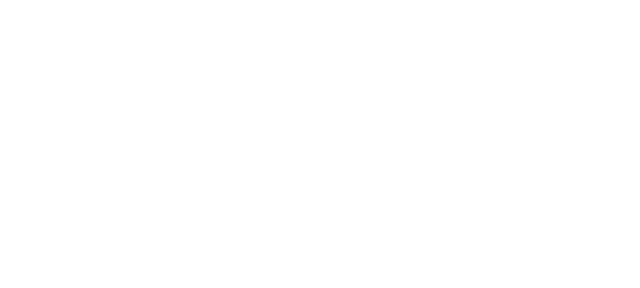
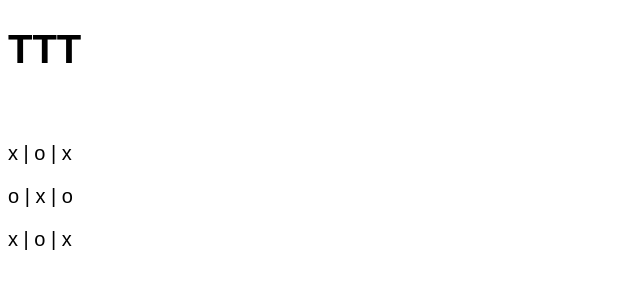
Before and after one commit to Jhay-M/js-tic_tac_toe, a plain HTML site: page index.html in a window 1280 px wide. Shown: the whole page, without its empty margins (0-640 px from the left). Drawn offline with Linux system fonts and the light colour scheme.

Commit message:
created board render fn

```diff
--- a/index.html
+++ b/index.html
@@ -1,13 +1,21 @@
 <!DOCTYPE html>
 <html>
+
 <head>
-  <title>Page Title</title>
-  <meta charset="UTF-8"/>
+    <title>Page Title</title>
+    <meta charset="UTF-8" />
+    <link rel='stylesheet' href='style.css'>
 </head>
+
 <body>
-  <script>
-    // Your JavaScript goes here!
+    <h1>TTT</h1><br>
 
-  </script>
+    <p class='row1'></p>
+
+    <p class='row2'></p>
+
+    <p class='row3'></p>
+    <script src='script.js'></script>
 </body>
+
 </html>
--- a/script.js
+++ b/script.js
@@ -0,0 +1,25 @@
+let board = (() => {
+    let map = ['x', 'o', 'x', 'o', 'x', 'o', 'x', 'o', 'x'];
+    let render = () => {
+        let row1 = document.querySelector('.row1');
+        let row2 = document.querySelector('.row2');
+        let row3 = document.querySelector('.row3');
+
+        row1.textContent = `${map[0]} | ${map[1]} | ${map[2]}`
+        row2.textContent = `${map[3]} | ${map[4]} | ${map[5]}`
+        row3.textContent = `${map[6]} | ${map[7]} | ${map[8]}`
+    }
+    return {
+        render
+    };
+})();
+
+let Player = (name, token) => {
+
+}
+
+let Game = () => {
+
+}
+
+board.render();
--- a/style.css
+++ b/style.css
@@ -5,7 +5,7 @@ html {
 
 body {
     font-family: Arial, Helvetica, sans-serif;
-    font-size: 10px;
+    font-size: 20px;
     height: 100%;
     width: 100%;
 }
```
